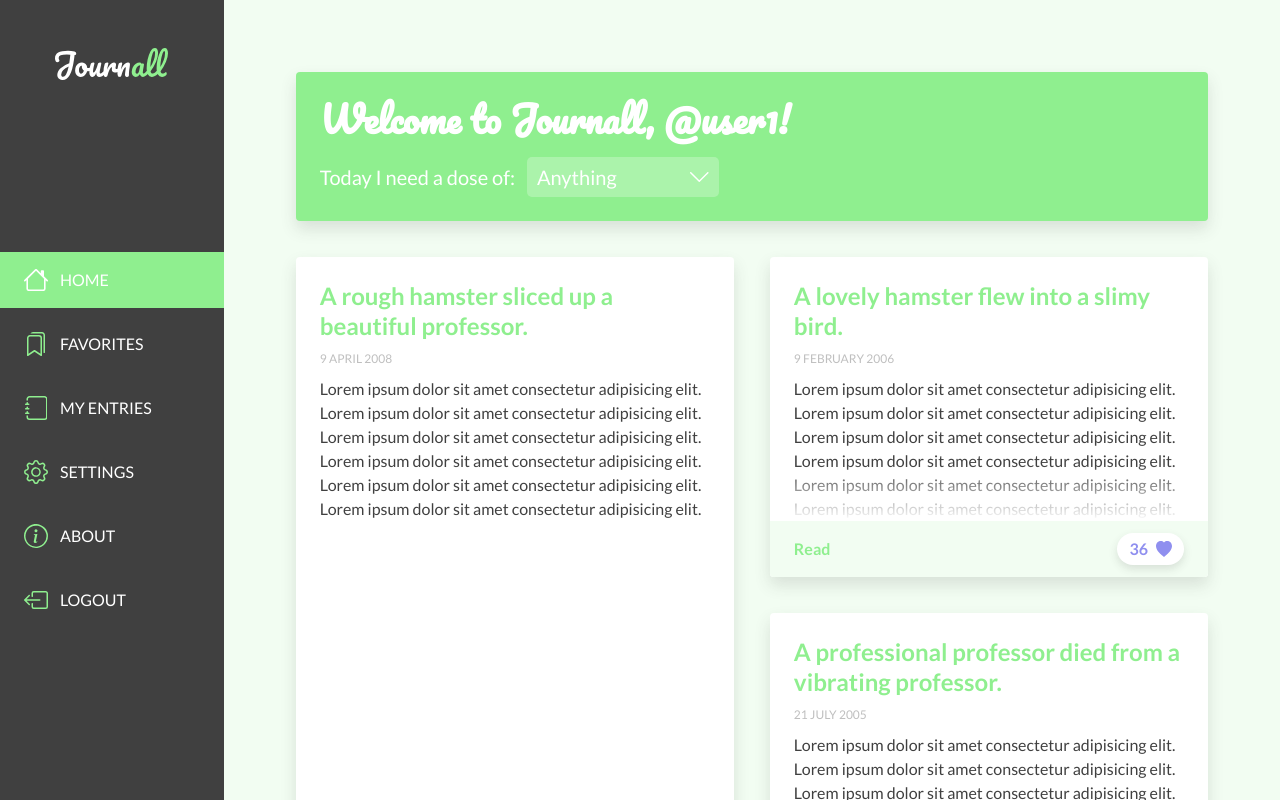
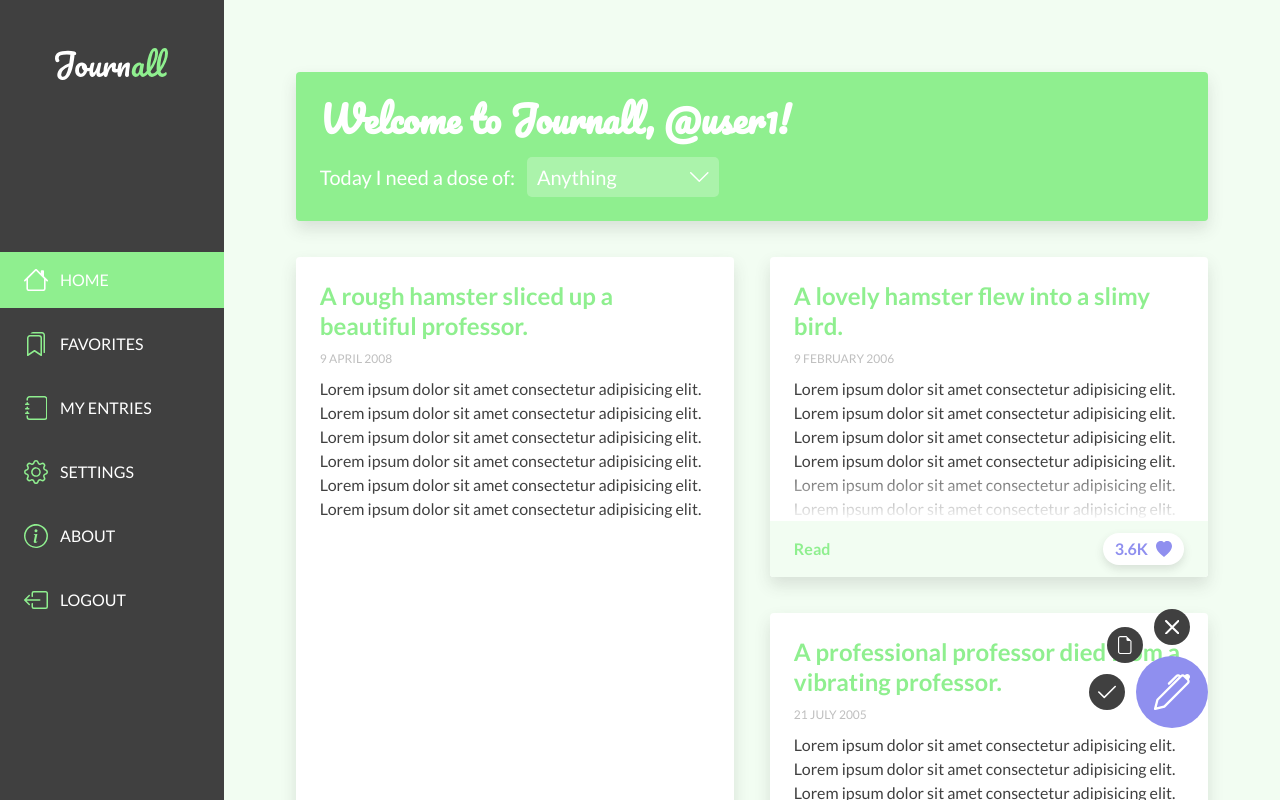
Before and after one commit to daniel-g-p/journall-app, a Vue app: page / in a window 1280 px wide. Built offline with nearby package versions, Linux system fonts and the light colour scheme.

Commit message:
build basic button to create new entry

```diff
--- a/src/components/HomePage.vue
+++ b/src/components/HomePage.vue
@@ -18,6 +18,7 @@
       v-bind:content="parsedContent"
       v-bind:userFavorites="user.favorites"
    ></entry-grid>
+   <new-entry></new-entry>
 </template>
 
 <script>
@@ -55,7 +56,7 @@ export default {
       },
       contentWithoutOwn() {
          return this.contentWithoutFavorites.filter(
-            (entry) => !this.user.own.find((item) => item === entry.id)
+            (entry) => !this.user.own.find((item) => item.id === entry.id)
          );
       },
       parsedContent() {
@@ -73,10 +74,6 @@ export default {
       setOption(option) {
          this.selectedOption = option;
       },
-   },
-   updated() {
-      console.log(this.user);
-      console.log(this.parsedContent);
    },
 };
 </script>
--- a/src/components/TheContent.vue
+++ b/src/components/TheContent.vue
@@ -45,7 +45,10 @@ export default {
             const entry = randomEntry();
             this.entries.push(entry);
             if (entry.author === this.user.username) {
-               this.user.own.push(entry.id);
+               this.user.own.push({
+                  id: entry.id,
+                  status: "completed",
+               });
             }
          }
       },
@@ -193,7 +196,7 @@ const randomContent = (min = 1, max = 5) => {
    }
    return content.trim();
 };
-const randomLikes = (max = 100) => {
+const randomLikes = (max = 10000) => {
    const total = Math.floor(Math.random() * max) + 1;
    const joy = Math.floor((Math.random() * total) / 2);
    const gratitude = Math.floor((Math.random() * total) / 2);
--- /dev/null
+++ b/src/components/newEntry.vue
@@ -0,0 +1,51 @@
+<template>
+   <section class="entry">
+      <new-entry-button class="entry__button"></new-entry-button>
+   </section>
+</template>
+
+<script>
+import newEntryButton from "./newEntryButton.vue";
+
+export default {
+   components: {
+      "new-entry-button": newEntryButton,
+   },
+};
+</script>
+
+<style lang="scss" scoped>
+@import "../scss/abstracts.scss";
+
+.entry {
+   position: fixed;
+   z-index: 150;
+   top: 0;
+   left: 0;
+   width: 100vw;
+   height: 100vh;
+   pointer-events: none;
+   &__button {
+      position: fixed;
+      bottom: 1rem;
+      right: 1rem;
+      pointer-events: all;
+      @include responsive($screen-mobile-m) {
+         bottom: 1.5rem;
+         right: 1.5rem;
+      }
+      @include responsive($screen-tablet-s) {
+         bottom: 2.25rem;
+         right: 2.25rem;
+      }
+      @include responsive($screen-tablet-l) {
+         bottom: 3rem;
+         right: 3rem;
+      }
+      @include responsive($screen-desktop-m) {
+         bottom: 4.5rem;
+         right: 4.5rem;
+      }
+   }
+}
+</style>
--- /dev/null
+++ b/src/components/newEntryButton.vue
@@ -0,0 +1,86 @@
+<template>
+   <div class="buttons">
+      <button class="buttons__main">
+         <svg class="buttons__icon" viewBox="0 0 16 16">
+            <path
+               d="M15.91,1.7a1.27,1.27,0,0,0,0-.94,1.23,1.23,0,0,0-.27-.4,1.41,1.41,0,0,0-.4-.27,1.27,1.27,0,0,0-.94,0,1.56,1.56,0,0,0-.4.27l-.15.15a1.53,1.53,0,0,0-1-.39,1.55,1.55,0,0,0-1,.39A1.53,1.53,0,0,0,10.65.12a1.57,1.57,0,0,0-1,.45L6.26,3.93a.46.46,0,0,0-.11.16.45.45,0,0,0,0,.2.43.43,0,0,0,0,.19.62.62,0,0,0,.11.17.71.71,0,0,0,.17.11.58.58,0,0,0,.19,0,.71.71,0,0,0,.2,0A.91.91,0,0,0,7,4.65l3.35-3.36a.56.56,0,0,1,.32-.15.58.58,0,0,1,.34.09L1.17,11.06a.49.49,0,0,0-.14.23L0,15.37a.46.46,0,0,0,0,.26.5.5,0,0,0,.13.22A.5.5,0,0,0,.37,16a.46.46,0,0,0,.26,0l4.08-1a.49.49,0,0,0,.23-.14L15.43,4.35a1.62,1.62,0,0,0,.45-1,1.53,1.53,0,0,0-.39-1.06l.15-.15A1.41,1.41,0,0,0,15.91,1.7ZM14.82,3.46a.62.62,0,0,1-.11.17L4.32,14l-3.11.78L2,11.68,12.37,1.29a.55.55,0,0,1,.36-.15.51.51,0,0,1,.36.15h0l1.62,1.62a.46.46,0,0,1,.11.16.45.45,0,0,1,0,.2A.43.43,0,0,1,14.82,3.46Z"
+            />
+         </svg>
+      </button>
+      <button class="buttons__secondary buttons__secondary--1">
+         <svg class="buttons__icon" viewBox="0 0 23 16">
+            <path
+               d="M22.92.62A1,1,0,0,0,22.7.29,1,1,0,0,0,22,0a1,1,0,0,0-.39.08,1,1,0,0,0-.32.21L8,13.58,1.71,7.29A1,1,0,0,0,1,7a1,1,0,0,0-.71.29,1,1,0,0,0,0,1.42l7,7a.93.93,0,0,0,.33.21.94.94,0,0,0,.76,0,1.15,1.15,0,0,0,.33-.21l14-14a.83.83,0,0,0,.22-.33A1,1,0,0,0,23,1,1,1,0,0,0,22.92.62Z"
+            />
+         </svg>
+      </button>
+      <button class="buttons__secondary buttons__secondary--2">
+         <svg class="buttons__icon" viewBox="0 0 12 16">
+            <path
+               d="M7.5,0H2A2,2,0,0,0,.59.59,2,2,0,0,0,0,2V14a2,2,0,0,0,.59,1.41A2,2,0,0,0,2,16h8a2,2,0,0,0,2-2V4.5ZM11,14a1,1,0,0,1-1,1H2a1,1,0,0,1-.71-.29A1,1,0,0,1,1,14V2a1,1,0,0,1,.29-.71A1,1,0,0,1,2,1H7.5V3A1.5,1.5,0,0,0,9,4.5h2Z"
+            />
+         </svg>
+      </button>
+      <button class="buttons__secondary buttons__secondary--3">
+         <svg class="buttons__icon" viewBox="0 0 16 16">
+            <path
+               d="M15.66,14.05,9.62,8l6-6a.94.94,0,0,0,.25-.37A1.12,1.12,0,0,0,16,1.14a1.07,1.07,0,0,0-.09-.43.94.94,0,0,0-.25-.37,1.05,1.05,0,0,0-.37-.25A1.07,1.07,0,0,0,14.86,0a1.12,1.12,0,0,0-.44.09,1.05,1.05,0,0,0-.37.25L8,6.38l-6-6A.94.94,0,0,0,1.58.09,1.12,1.12,0,0,0,1.14,0,1.07,1.07,0,0,0,.71.09.94.94,0,0,0,.34.34.94.94,0,0,0,.09.71,1.07,1.07,0,0,0,0,1.14a1.12,1.12,0,0,0,.09.44A.94.94,0,0,0,.34,2L6.38,8l-6,6.05a1.05,1.05,0,0,0-.25.37,1.12,1.12,0,0,0-.09.44,1.07,1.07,0,0,0,.09.43,1.05,1.05,0,0,0,.25.37.94.94,0,0,0,.37.25,1.07,1.07,0,0,0,.43.09,1.12,1.12,0,0,0,.44-.09A.94.94,0,0,0,2,15.66L8,9.62l6.05,6a.94.94,0,0,0,.37.25,1.12,1.12,0,0,0,.44.09,1.07,1.07,0,0,0,.43-.09,1.17,1.17,0,0,0,.62-.62,1.07,1.07,0,0,0,.09-.43,1.12,1.12,0,0,0-.09-.44A.94.94,0,0,0,15.66,14.05Z"
+            />
+         </svg>
+      </button>
+   </div>
+</template>
+
+<style lang="scss" scoped>
+@import "../scss/abstracts.scss";
+
+.buttons {
+   width: 4.5rem;
+   height: 4.5rem;
+   &__main,
+   &__secondary {
+      border-radius: 50%;
+      display: flex;
+      justify-content: center;
+      align-items: center;
+      transition: background-color 0.25s ease;
+   }
+   &__main {
+      width: 100%;
+      height: 100%;
+      background-color: $color-purple;
+      &:hover {
+         background-color: lighten($color-purple, 10%);
+      }
+   }
+   &__secondary {
+      position: absolute;
+      width: 50%;
+      height: 50%;
+      background-color: $color-grey-25;
+      &:hover {
+         background-color: lighten($color-grey-25, 10%);
+      }
+      &--1 {
+         right: 115%;
+         top: 25%;
+      }
+      &--2 {
+         right: 90%;
+         bottom: 90%;
+      }
+      &--3 {
+         right: 25%;
+         bottom: 115%;
+         .buttons__icon {
+            height: 40%;
+         }
+      }
+   }
+   &__icon {
+      fill: $color-white;
+      height: 50%;
+      max-width: 50%;
+   }
+}
+</style>
--- a/src/main.js
+++ b/src/main.js
@@ -5,6 +5,7 @@ import BaseHeader from "./components/BaseHeader.vue";
 import BaseCard from "./components/BaseCard.vue";
 import BaseDropdown from "./components/BaseDropdown.vue";
 import EntryGrid from "./components/EntryGrid.vue";
+import newEntry from "./components/newEntry.vue";
 
 const app = createApp(App);
 
@@ -12,5 +13,6 @@ app.component("base-header", BaseHeader);
 app.component("base-card", BaseCard);
 app.component("base-dropdown", BaseDropdown);
 app.component("entry-grid", EntryGrid);
+app.component("new-entry", newEntry);
 
 app.mount("#app");
```
Also changed, not shown: src/components/newEntryCanvas.vue (added), src/components/newEntryIdea.vue (added).
